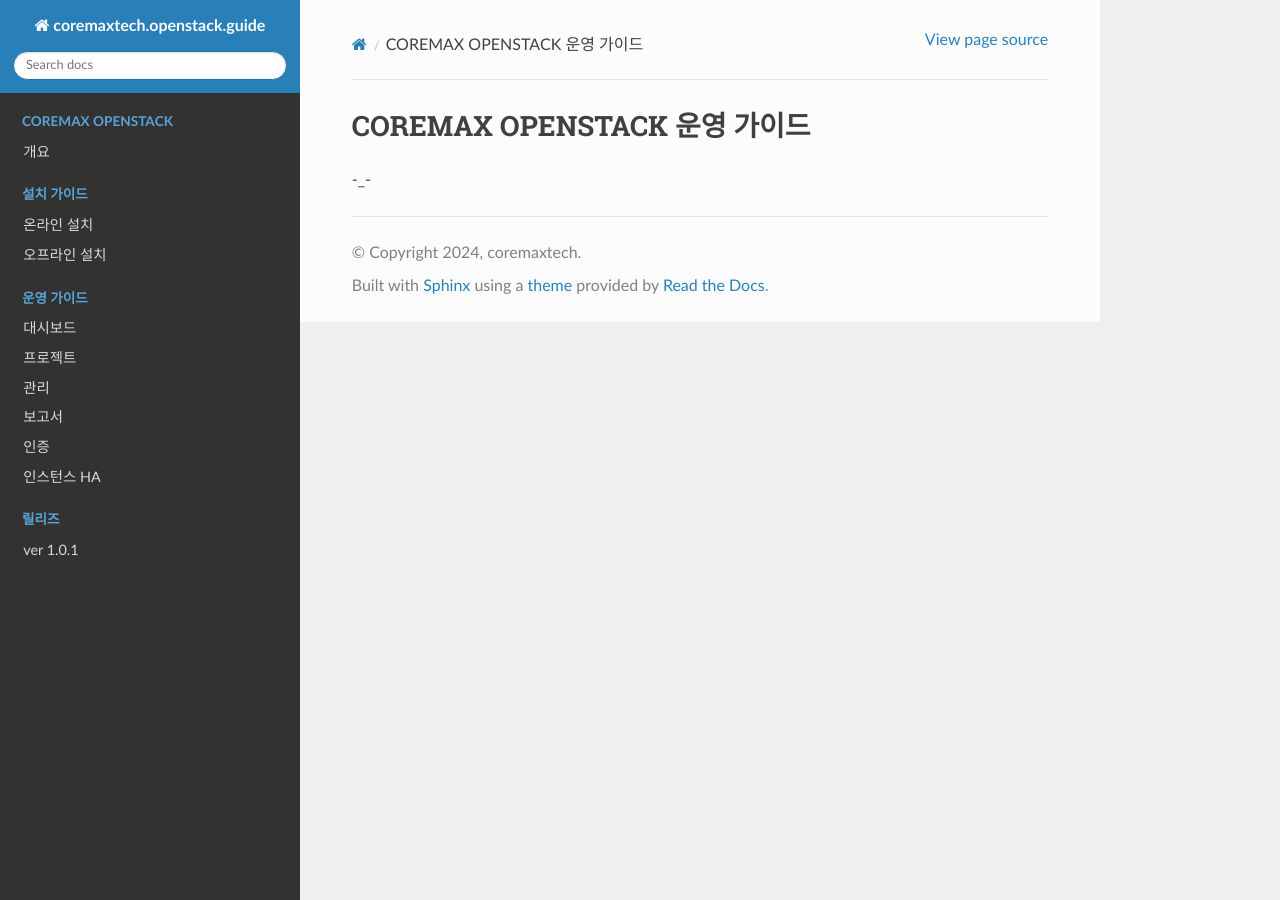
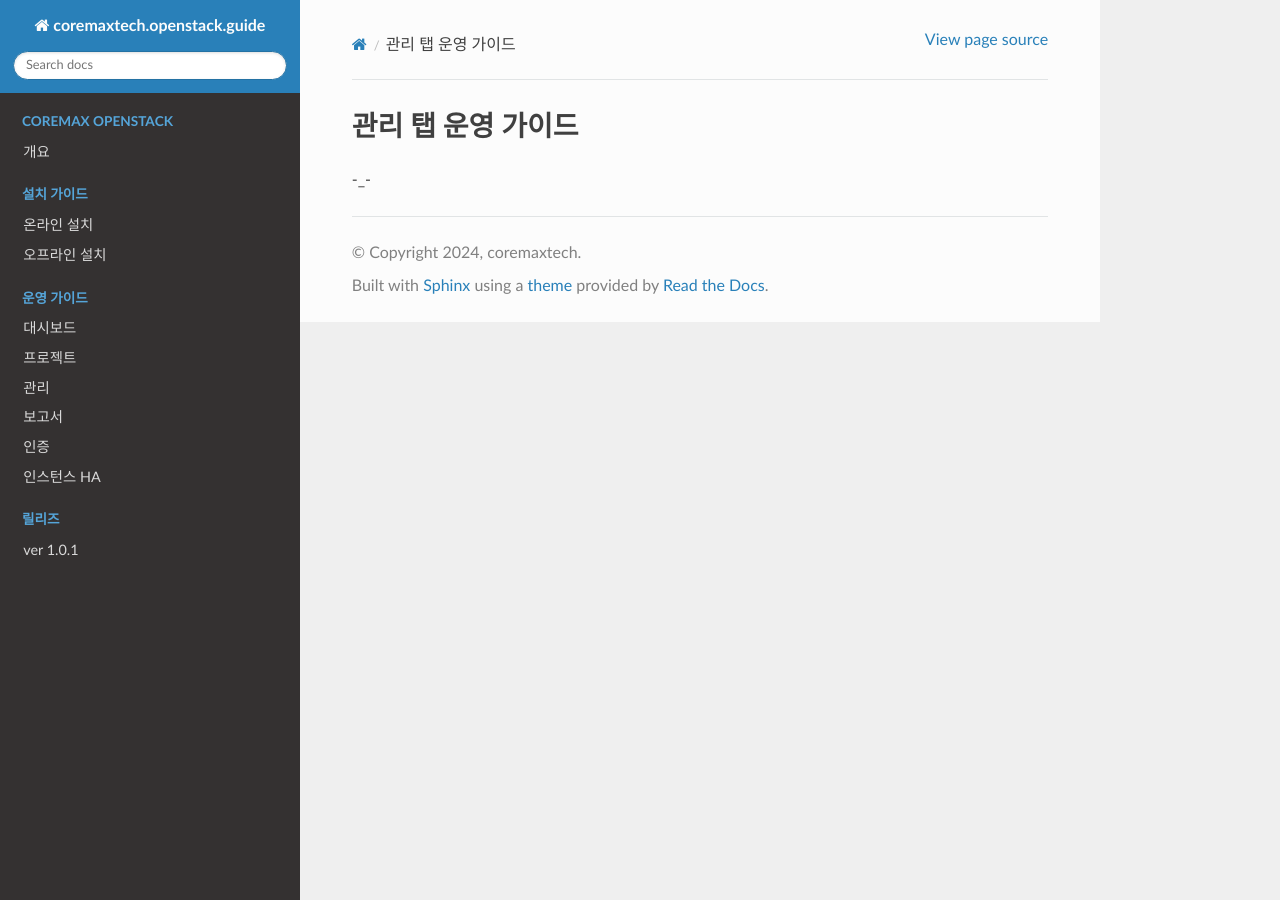
Before and after one commit to hoonhee92/install_tutorial.ver-0.1, a Sphinx documentation site: the page built from docs/source/operation/admin.rst, in a window 1280 px wide. Built offline with Sphinx 7.4.7 and the Read the Docs theme 3.1.0, drawn with Linux system fonts in a browser that asks for light colours.

Commit message:
Update admin.rst

```diff
--- a/docs/source/operation/admin.rst
+++ b/docs/source/operation/admin.rst
@@ -1,4 +1,4 @@
-COREMAX OPENSTACK 운영 가이드
+관리 탭 운영 가이드
 =====================
 
 -_-
```
